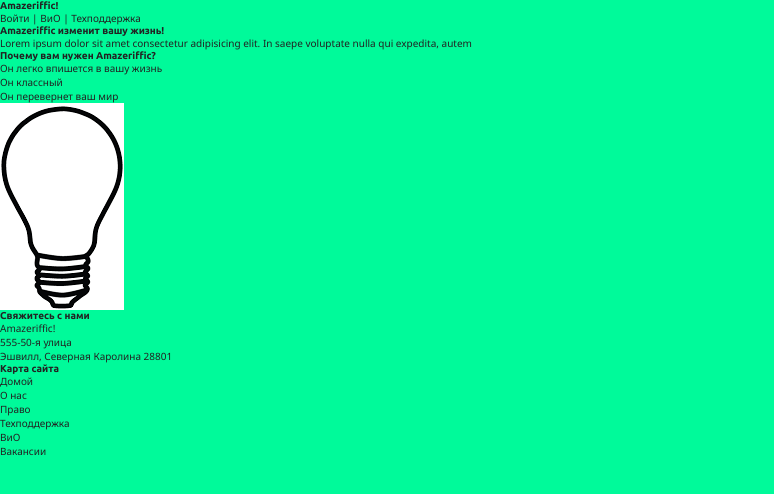
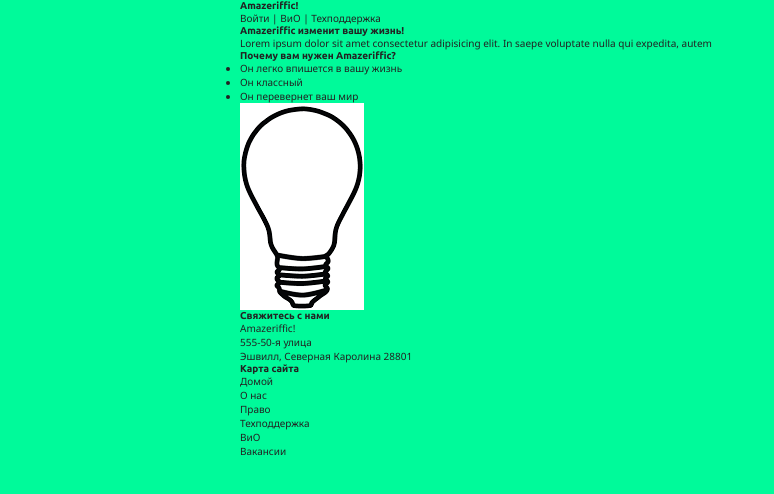
Before and after one commit to enterkvas/Amazeriffic_flexbox, a plain HTML site: page index.html in a window 1280 px wide. Shown: the whole page, without its empty margins (0-774 px from the left). Drawn offline with Linux system fonts and the light colour scheme.

Commit message:
Third commit - added block container

```diff
--- a/index.html
+++ b/index.html
@@ -18,14 +18,17 @@
   </head>
   <body>
     <header class="header">
+      <div class="container">
         <h1>Amazeriffic!</h1>
         <nav class="nav">
           <a href="#">Войти</a> | <a href="#">ВиО</a> |
           <a href="#">Техподдержка</a>
         </nav>
+      </div>
     </header>
 
     <main class="main">
+      <div class="container">
         <div class="main-left">
           <h2>Amazeriffic изменит вашу жизнь!</h2>
           <p>
@@ -42,9 +45,11 @@
             <img src="lightbulb.jpg" alt="Картинка лампочка" />
           </div>
         </div>
+      </div>
     </main>
 
     <footer class="footer">
+      <div class="container">
         <div class="footer-left">
           <h5>Свяжитесь с нами</h5>
           <p><span>Amazeriffic!</span></p>
@@ -66,6 +71,7 @@
             </div>
           </div>
         </div>
+      </div>
     </footer>
   </body>
 </html>
--- a/less/_base.less
+++ b/less/_base.less
@@ -10,3 +10,8 @@ a {
     text-decoration: none;
     color: #222;
 }
+.container {
+    width: 800px;
+    margin-left: auto;
+    margin-right: auto;
+}
```
Also changed, not shown: css/main.css. Lines whose indentation alone changed are shown as unchanged.
